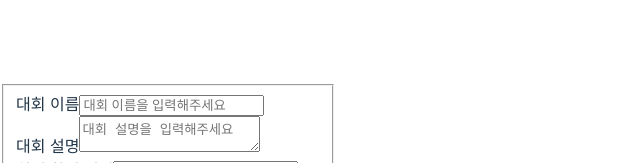
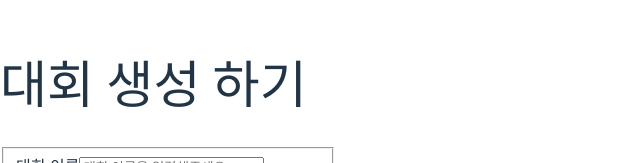
Before and after one commit to boostcampwm2023/web12-algo-with-me, a React (Vite) app in the folder frontend/: page /contest/create in a window 1280 px wide. Shown: the part 193-356 px from the top of the page, without its empty margins (0-640 px from the left). Built offline with nearby package versions, Linux system fonts and the light colour scheme; no server answers.

Commit message:
update: 대회 생성하기 제목 추가

```diff
--- a/frontend/src/pages/CreateCompetitionPage.tsx
+++ b/frontend/src/pages/CreateCompetitionPage.tsx
@@ -65,6 +65,7 @@ export default function CompetitionCreatePage() {
 
   return (
     <main>
+      <h1>대회 생성 하기</h1>
       <fieldset className={fieldSetStyle}>
         <Input label="대회 이름">
           <Input.TextField
```
